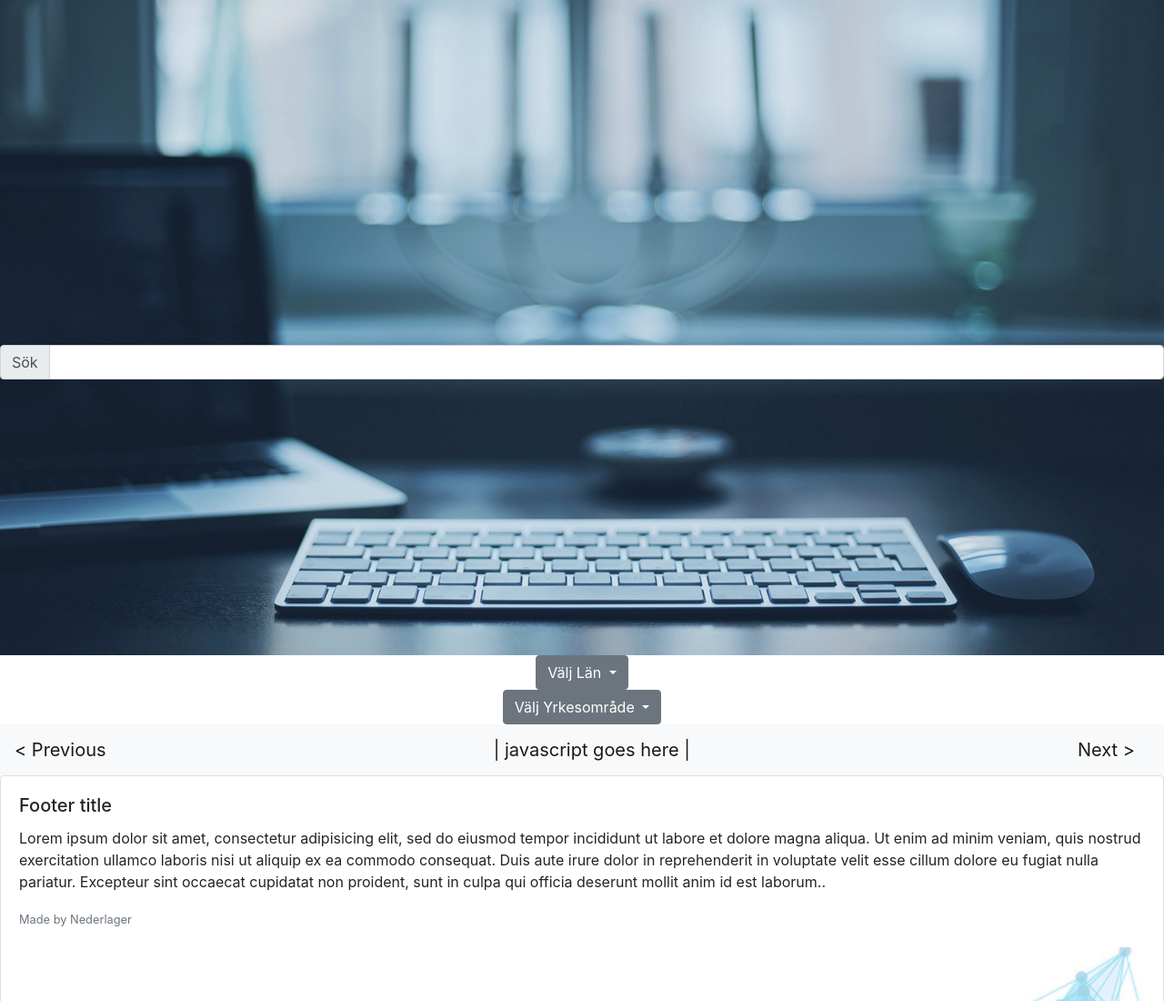
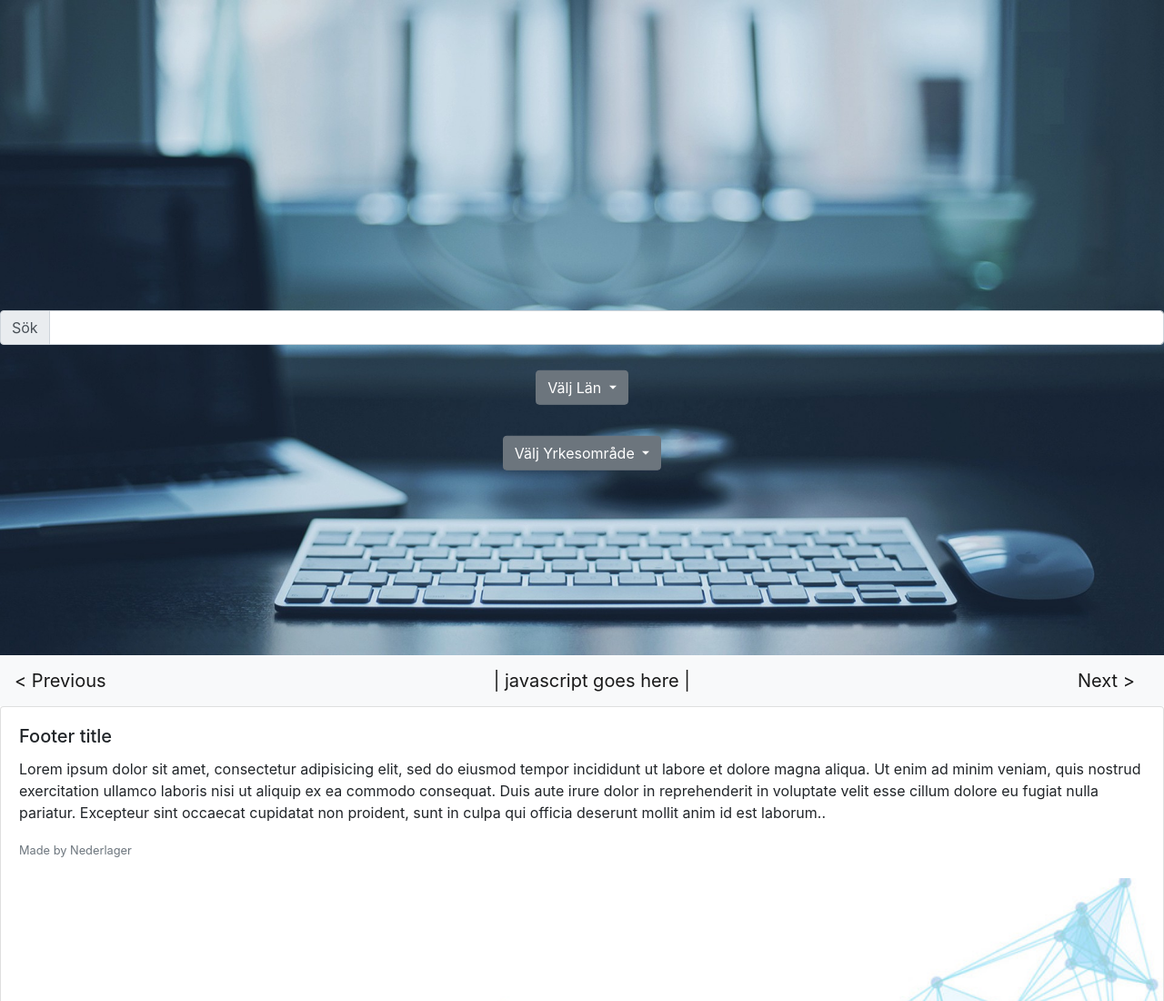
Before and after one commit to javascriptst18/platsbanken-nederlaget, a plain HTML site: page index.html in a window 1280 px wide. Shown: the top 1100 px of the page at 91% size. Drawn offline with nearby package versions, Linux system fonts and the light colour scheme; files that its build step writes are made by us from their sources; no server answers.

Commit message:
movedInputAndButtonsToHeader

```diff
--- a/index.html
+++ b/index.html
@@ -6,7 +6,7 @@
   <meta name="viewport" content="width=device-width, initial-scale=1.0">
   <meta http-equiv="X-UA-Compatible" content="ie=edge">
   <link rel="stylesheet" href="https://stackpath.bootstrapcdn.com/bootstrap/4.1.1/css/bootstrap.min.css" integrity="sha384-WskhaSGFgHYWDcbwN70/dfYBj47jz9qbsMId/iRN3ewGhXQFZCSftd1LZCfmhktB" crossorigin="anonymous">
-  <link rel="stylesheet" href="style.css">
+  <link rel="stylesheet" href="css/style.css">
   <title>Platsbanken</title>
 </head>
 <body>
@@ -17,9 +17,9 @@
     <!--Header Input Field below this note-->
     <div class="input-group mb-3">
       <div class="input-group-prepend">
-        <span class="input-group-text" id="inputGroup-sizing-default">Sök</span>
+        <span class="input-group-text" id="inputGroup-sizing-small">Sök</span>
       </div>
-      <input id="userInput" type="text" class="form-control" aria-label="Default" aria-describedby="inputGroup-sizing-default">
+      <input id="userInput" type="text" class="form-control" aria-label="Default" aria-describedby="inputGroup-sizing-small">
     </div>
 
     <!--Header Dropdown Field below this note-->
--- a/scss/Objects/_header.scss
+++ b/scss/Objects/_header.scss
@@ -5,8 +5,30 @@ header {
 }
 
 .input-group {
+
     position: absolute;
     top: 50%;
     left: 50%;
     transform: translate(-50%, -50%);
+
 }
+
+
+#dropDownOne {
+  width: 25%;
+  height: 7%;
+  position: absolute;
+  top: 60%;
+  left: 50%;
+  transform: translate(-50%, -50%);
+
+}
+
+#dropDownTwo {
+  width: 25%;
+  height: 7%;
+  position: absolute;
+  top: 70%;
+  left: 50%;
+  transform: translate(-50%, -50%);
+}
```
